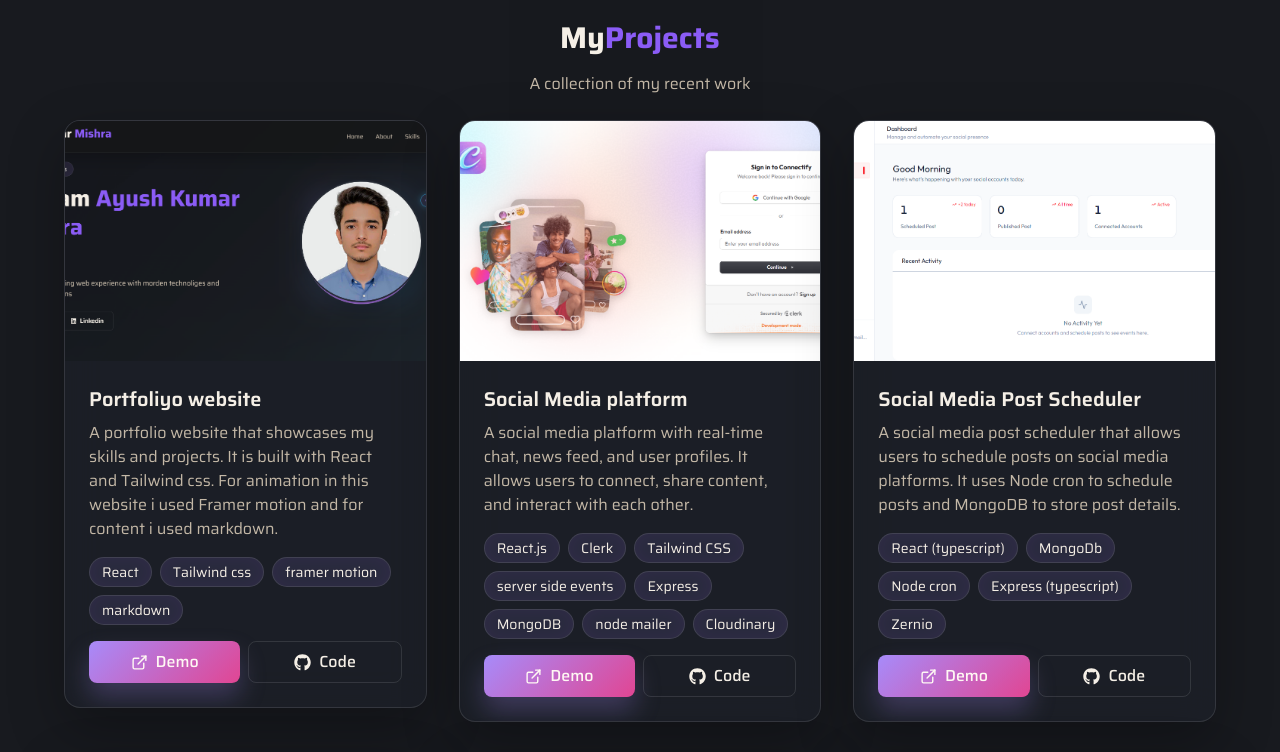
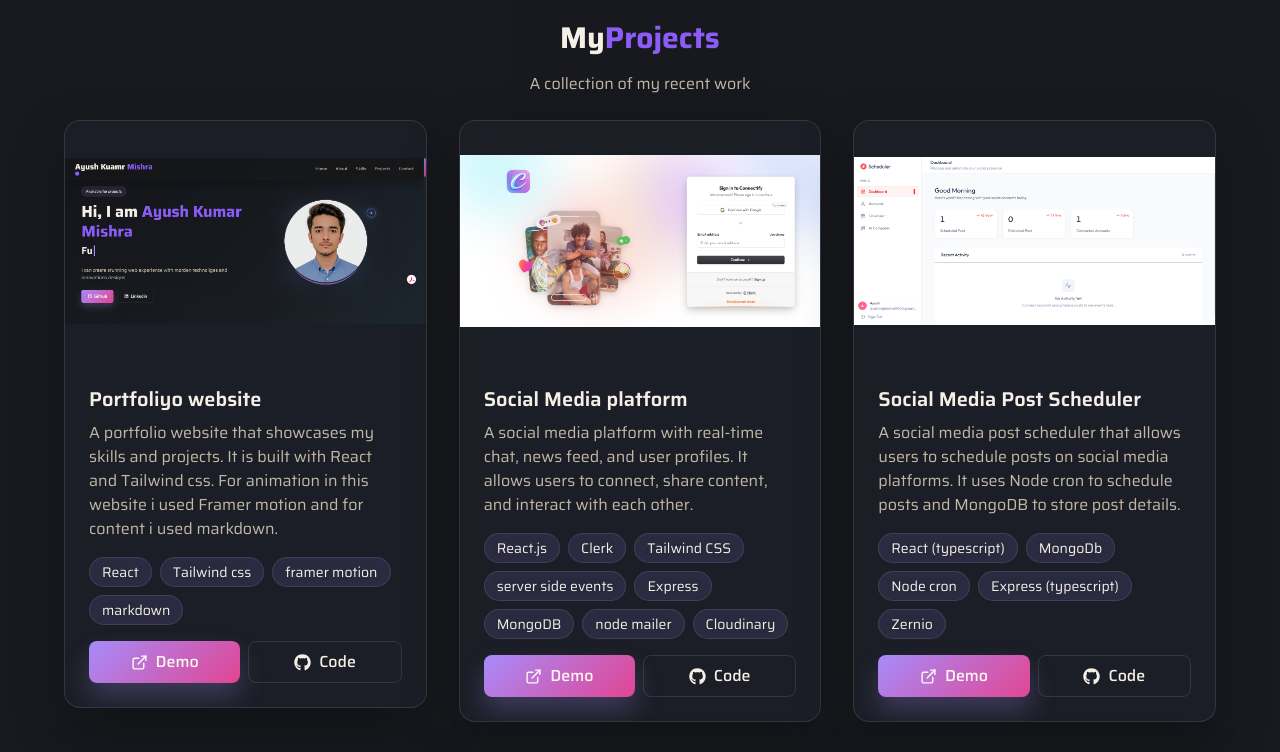
Before and after one commit to Ayush-Kumar-mishra-prog/Ayush-portfoliyo, a React (Vite) app in the folder Ayush-portfolio/: page / in a window 1280 px wide. Shown: the part 3020-3772 px from the top of the page. Built offline with nearby package versions, Linux system fonts and the light colour scheme.

Commit message:
Update ProjectCard.jsx

```diff
--- a/Ayush-portfolio/src/components/ProjectCard.jsx
+++ b/Ayush-portfolio/src/components/ProjectCard.jsx
@@ -10,7 +10,7 @@ const ProjectCard = ({ title, description, image, tech,code,demo }) => {
       transition={{ type: "spring", stiffness: 260, damping: 18 }}
       className='project-glow-card group surface-card rounded-2xl overflow-hidden cursor-pointer'
     >
-        <img src={image} alt={title} className="w-full h-60 object-cover transition duration-500 group-hover:scale-105" />
+        <img src={image} alt={title} className="w-full h-60 object-contain transition duration-500 group-hover:scale-105" />
 
         <div className="p-6">
             <h3 className="text-xl font-semibold mb-2">{title}</h3>
```
